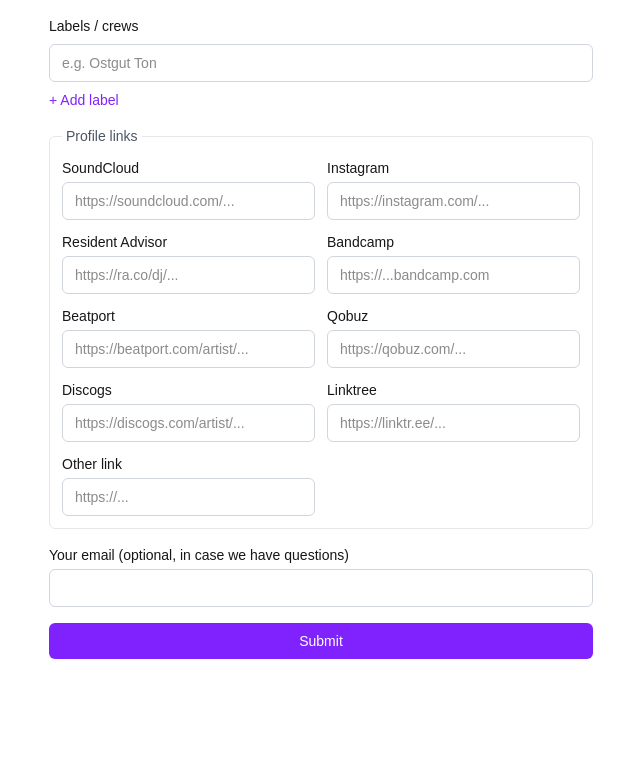
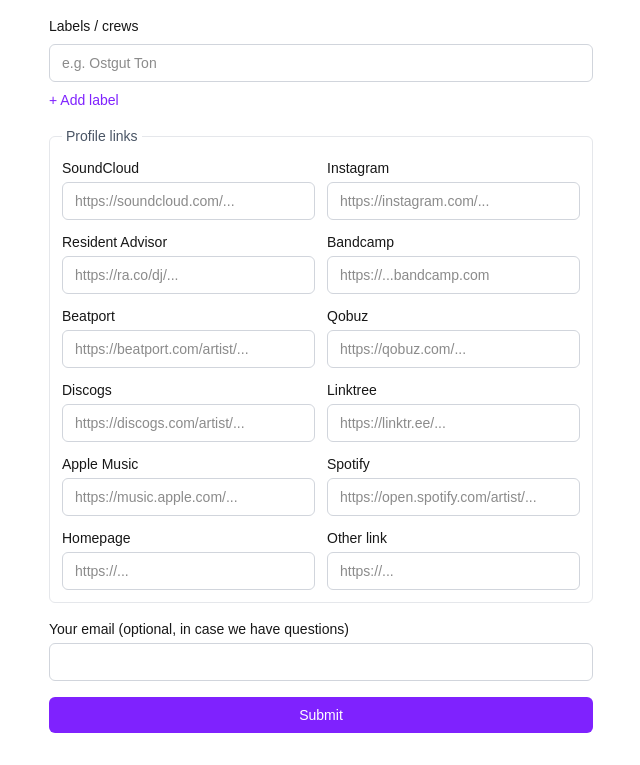
Before and after one commit to maisiebird2/rebalance-gender, a Next.js app: page /submit in a window 1280 px wide. Shown: the part 604-1369 px from the top of the page, without its empty margins (319-959 px from the left). Before the commit the page ends 1295 px from the top, so only its background shows below. Built offline with nearby package versions, Linux system fonts and the light colour scheme; no server answers; the database is empty.

Commit message:
Adding profile links v2

```diff
--- a/src/app/layout.tsx
+++ b/src/app/layout.tsx
@@ -5,7 +5,7 @@
 export const metadata: Metadata = {
   title: "Rebalance Gender",
   description:
-    "A directory of women, femmes, and enby producers and DJs in electronic music.",
+    "A directory of women and gender-expansive producers and DJs in electronic music.",
 };
 
 export default async function RootLayout({
--- a/src/components/SubmissionForm.tsx
+++ b/src/components/SubmissionForm.tsx
@@ -21,6 +21,9 @@
   { platform: "qobuz", label: "Qobuz", placeholder: "https://qobuz.com/..." },
   { platform: "discogs", label: "Discogs", placeholder: "https://discogs.com/artist/..." },
   { platform: "linktree", label: "Linktree", placeholder: "https://linktr.ee/..." },
+  { platform: "apple_music", label: "Apple Music", placeholder: "https://music.apple.com/..." },
+  { platform: "spotify", label: "Spotify", placeholder: "https://open.spotify.com/artist/..." },
+  { platform: "homepage", label: "Homepage", placeholder: "https://..." },
   { platform: "other", label: "Other link", placeholder: "https://..." },
 ];
 
--- a/src/lib/platforms.ts
+++ b/src/lib/platforms.ts
@@ -9,5 +9,8 @@
   qobuz: "Qobuz",
   discogs: "Discogs",
   linktree: "Linktree",
+  apple_music: "Apple Music",
+  spotify: "Spotify",
+  homepage: "Homepage",
   other: "Other",
 };
--- a/src/lib/types.ts
+++ b/src/lib/types.ts
@@ -11,6 +11,9 @@
   | "qobuz"
   | "discogs"
   | "linktree"
+  | "apple_music"
+  | "spotify"
+  | "homepage"
   | "other";
 
 export interface Genre {
```
